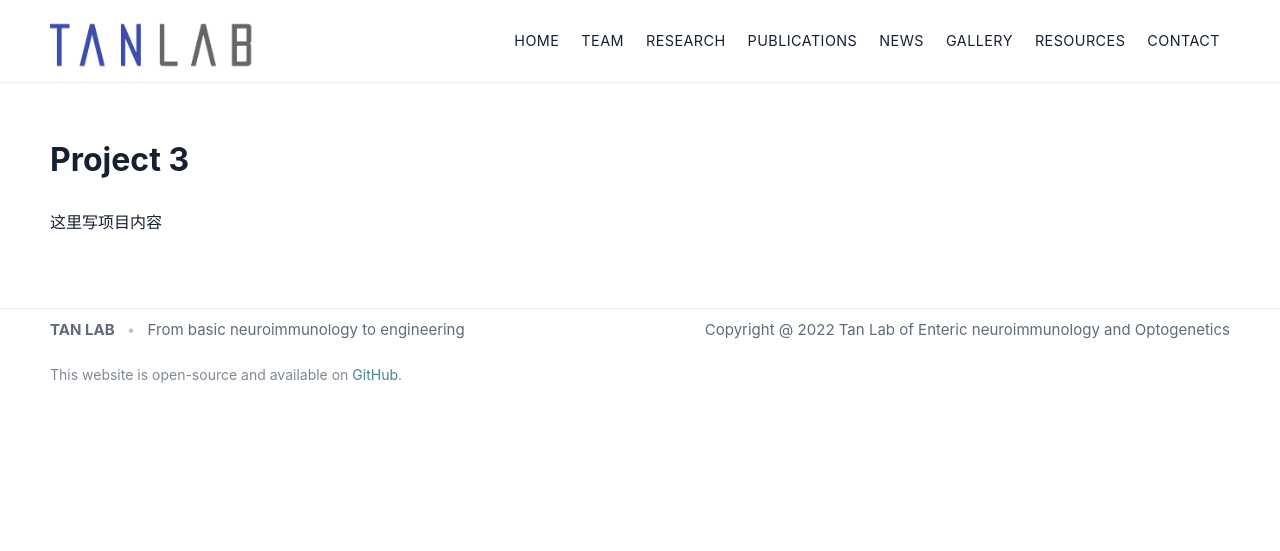
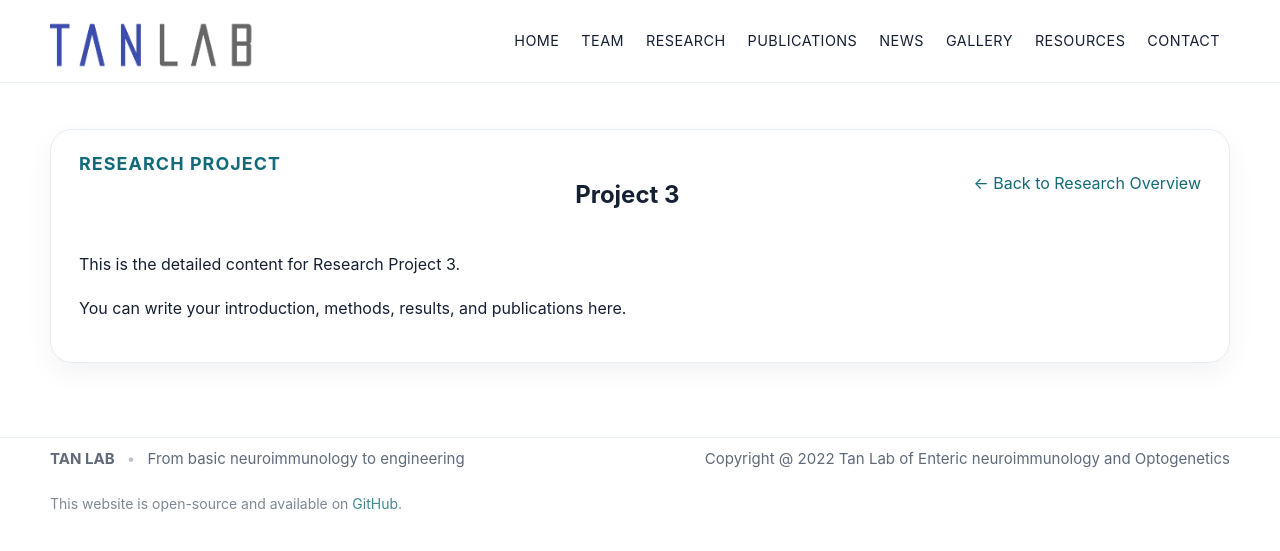
Before and after one commit to tanpenglab/tanpenglab.github.io, a Jekyll site: the page built from research/project-3.md, in a window 1280 px wide. Shown: the top 551 px of the page. Built offline with Jekyll 4.4.1, drawn with Linux system fonts in a browser that asks for light colours.

Commit message:
Update project-3.md

```diff
--- a/research/project-3.md
+++ b/research/project-3.md
@@ -1,8 +1,18 @@
 ---
 layout: default
-title: Project 3
+title: Research Project 3
 permalink: /research/project-3/
 ---
 
-# Project 3
-这里写项目内容
+<section class="section">
+  <div class="section-head">
+    <p class="eyebrow">RESEARCH PROJECT</p>
+    <h1>Project 3</h1>
+    <p><a href="/research/">← Back to Research Overview</a></p>
+  </div>
+
+  <div class="content">
+    <p>This is the detailed content for Research Project 3.</p>
+    <p>You can write your introduction, methods, results, and publications here.</p>
+  </div>
+</section>
```
